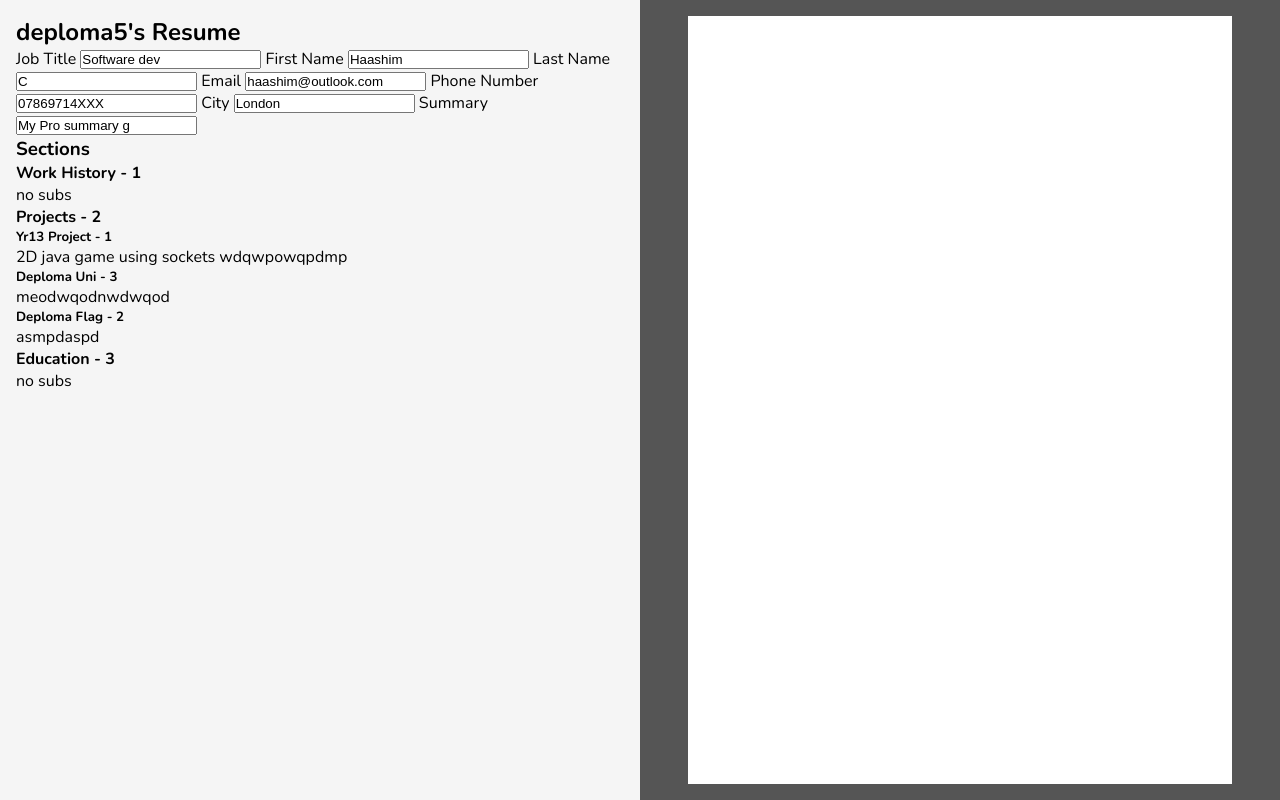
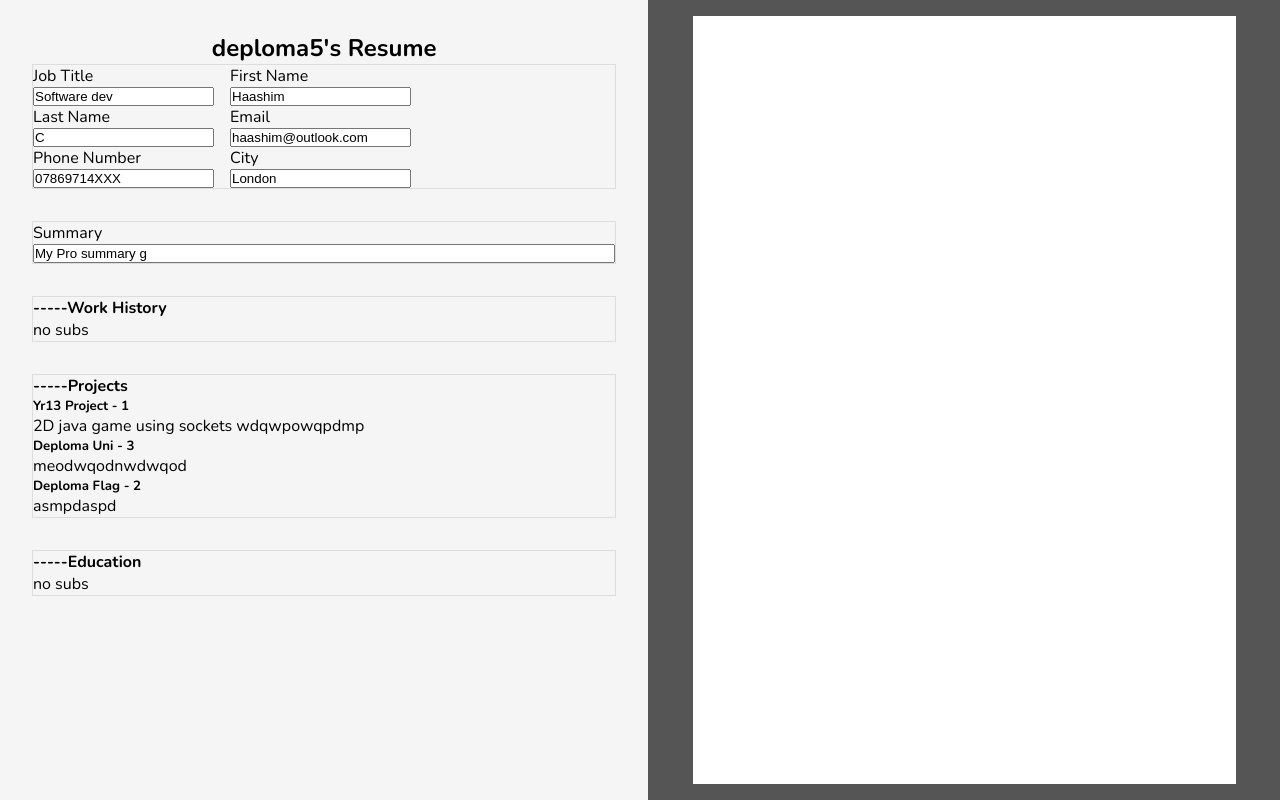
Before and after one commit to HaashimH1/pattern_resume, a Django app: page /dashboard/ in a window 1280 px wide. Run offline with Django 5.2, Linux system fonts and the light colour scheme; a user stored in the database is signed in; data comes from the database, SQL or seed files in the repository; both versions use the stored data as it was after the commit.

Commit message:
feat: basic styling to dashboard page

```diff
--- a/static/css/style.css
+++ b/static/css/style.css
@@ -38,10 +38,11 @@ body {
 .resume-content-container{
     display: flex;
     flex-direction: column;
+    align-items: center;
     width: 100%;
     height: 100%;
     background-color: #F5F5F5;
-    padding: 1em;
+    padding: 2em;
 }
 
 .resume-preview-container{
@@ -60,3 +61,41 @@ body {
     height: 100%;
     aspect-ratio: 1/1.41421356; /* A4/PDF aspect ratio */
 }
+
+
+.resume-form{
+    display: flex;
+    flex-direction: column;
+    gap: 2em;
+    width: 100%;
+}
+
+.resume-form > *{
+    border: #DDDDDD 1px solid;
+    width: 100%;
+}
+
+.resume-form-header{
+    display: flex;
+    flex-direction: column;
+}
+
+.resume-form-header-row{
+    display: flex;
+    flex-direction: row;
+    gap: 1em;
+}
+
+.resume-form-header-col{
+    display: flex;
+    flex-direction: column;
+}
+
+.resume-form-summary{
+    display: flex;
+    flex-direction: column;
+}
+
+.resume-section-container{
+    gap: 1em;
+}
--- a/users/templates/dashboard.html
+++ b/users/templates/dashboard.html
@@ -7,32 +7,54 @@
 
     <div class="resume-content-container">
         <h2>{{resume_data.user}}'s Resume</h2>
-        <form>
+        <form class="resume-form">
+
+            <div class="resume-form-header">
+                <div class="resume-form-header-row">
+                    <div class="resume-form-header-col">
                         <label for="job_title">Job Title</label>
                         <input type="text" name="job_title" value="{{ resume_data.job_title }}">
-
+                    </div>
+                    <div class="resume-form-header-col">
                         <label for="fname">First Name</label>
                         <input type="text" name="fname" value="{{ resume_data.first_name }}">
+                    </div>
+                </div>
 
+                <div class="resume-form-header-row">
+                    <div class="resume-form-header-col">
                         <label for="lname">Last Name</label>
                         <input type="text" name="lname" value="{{ resume_data.last_name }}">
-
+                    </div>
+                    <div class="resume-form-header-col">
                         <label for="email">Email</label>
                         <input type="text" name="email" value="{{ resume_data.email }}">
+                    </div>
+                </div>
 
+                <div class="resume-form-header-row">
+                    <div class="resume-form-header-col">
                         <label for="phone">Phone Number</label>
                         <input type="text" name="phone" value="{{ resume_data.phone_number }}">
-
+                    </div>
+                    <div class="resume-form-header-col">
                         <label for="city">City</label>
                         <input type="text" name="city" value="{{ resume_data.city }}">
+                    </div>
+                </div>
 
+            </div>
+
+            <div class="resume-form-summary">
                 <label for="summary">Summary</label>
                 <input type="text" name="summary" value="{{ resume_data.summary }}">
+            </div>
 
-            <h3>Sections</h3>
+
             {% if sections_data%}
                 {% for section in sections_data%}
-                <h4>{{section.name}} - {{section.order}}</h4>
+                <div class="resume-section-container">
+                    <h4>-----{{section.name}}</h4>
                         {% if section.sub.all %}
                             {% for sub in section.sub.all %}
                             <h5>{{sub.title}} - {{sub.order}}</h5>
@@ -41,10 +63,12 @@
                         {% else%}
                         <p>no subs</p>
                         {% endif %}
+                </div>
                 {% endfor%}
             {% else %}
             <p>No sections yet</p>
             {% endif %}
+
 
 
 
```
Also changed, not shown: db.sqlite3. Lines whose indentation alone changed are shown as unchanged.
